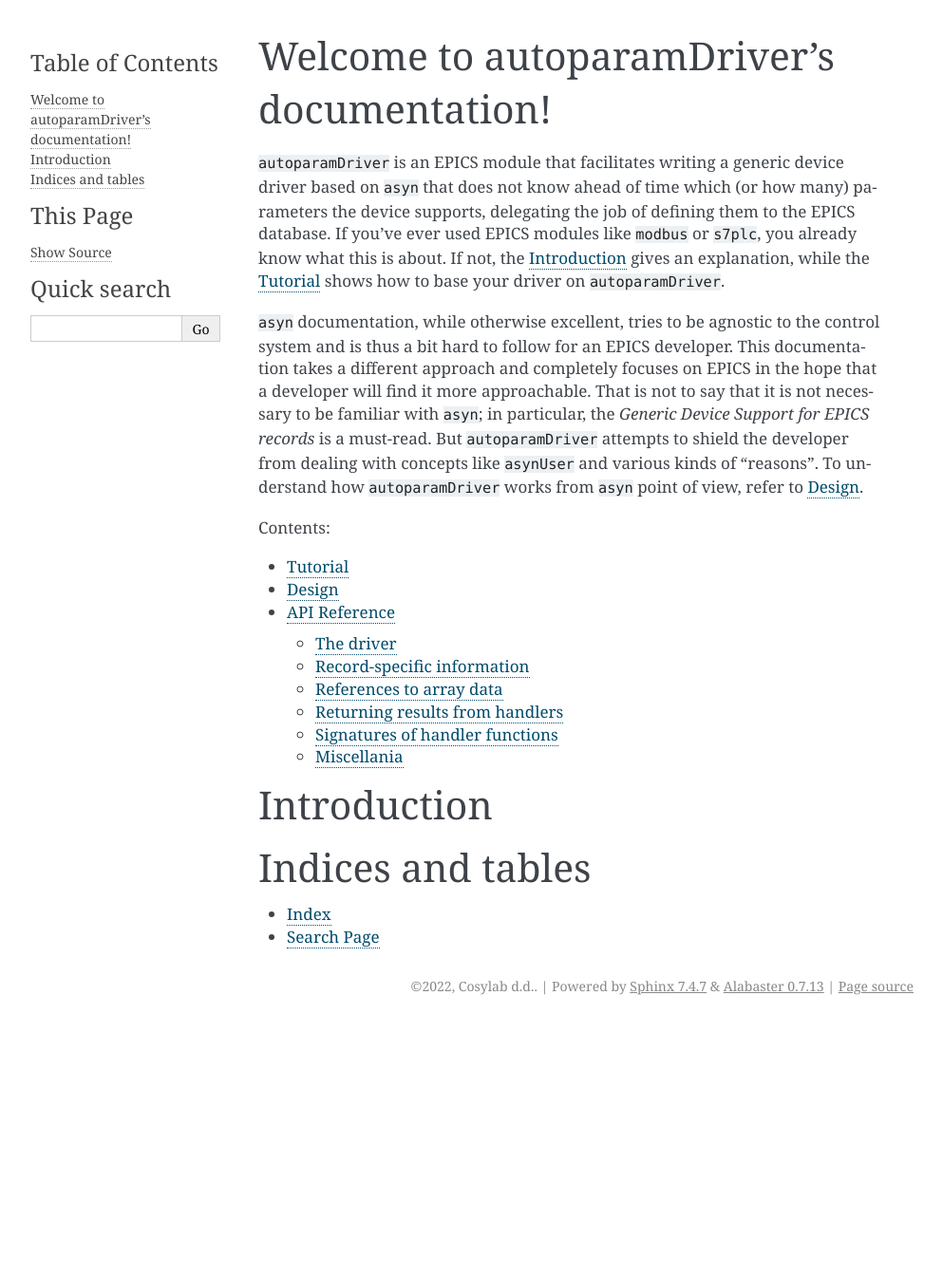
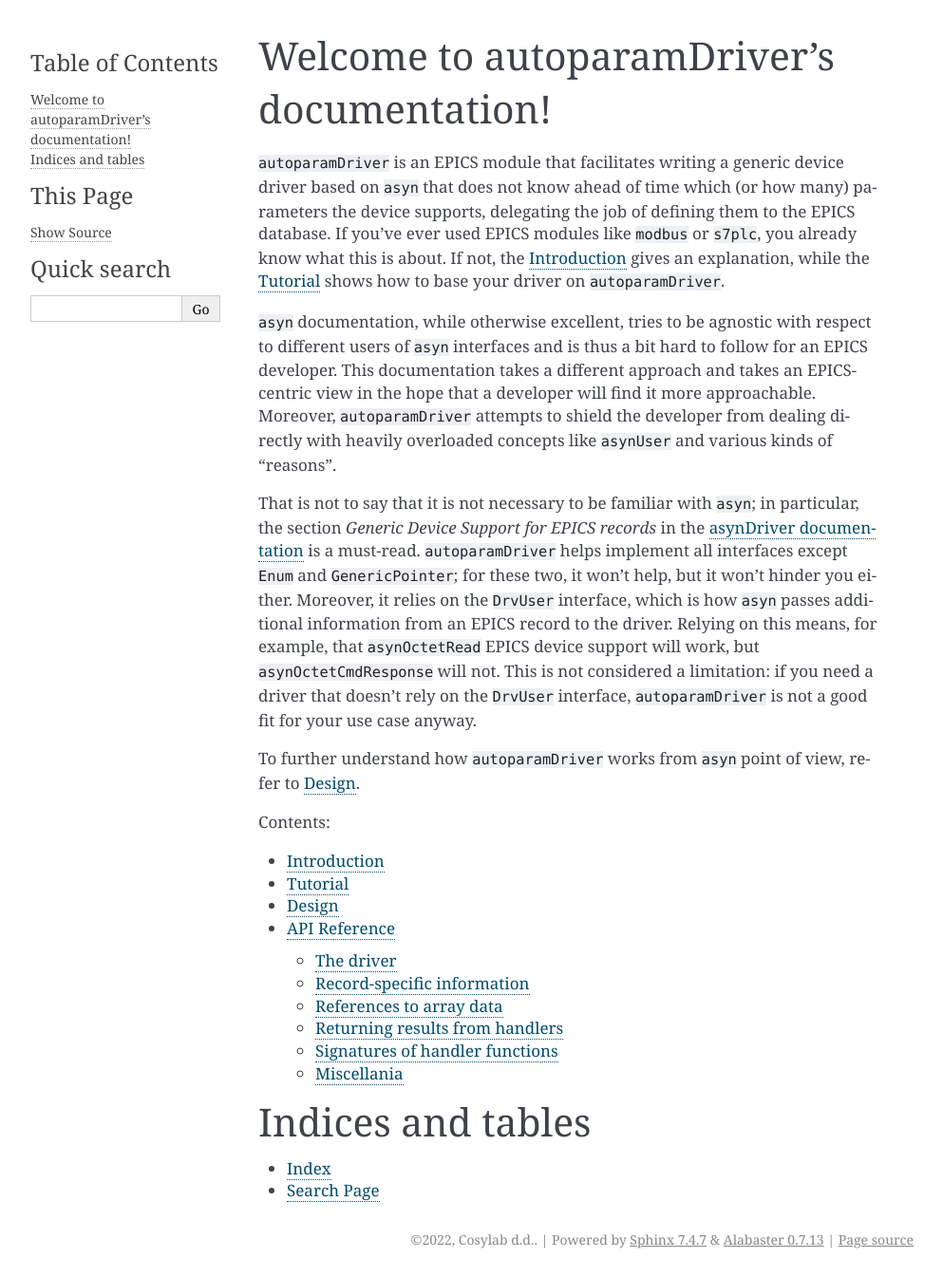
Before and after one commit to Cosylab/autoparamDriver, a Sphinx documentation site: the page built from docs/source/index.rst, in a window 1280 px wide. Shown: the whole page at 95% size, without its empty margins (148-1141 px from the left). Built offline with Sphinx 7.4.7, drawn with Linux system fonts in a browser that asks for light colours; the version number could not be read and is left out; before the commit the page ends 1078 px from its top, so only the background shows below that.

Commit message:
Expand the front page

```diff
--- a/docs/source/index.rst
+++ b/docs/source/index.rst
@@ -9,32 +9,43 @@ Welcome to autoparamDriver's documentation!
 driver based on ``asyn`` that does not know ahead of time which (or how many)
 parameters the device supports, delegating the job of defining them to the EPICS
 database. If you've ever used EPICS modules like ``modbus`` or ``s7plc``, you
-already know what this is about. If not, the :ref:`Introduction<introduction>`
+already know what this is about. If not, the :doc:`introduction`
 gives an explanation, while the :doc:`tutorial` shows how to base your driver on
 ``autoparamDriver``.
 
-``asyn`` documentation, while otherwise excellent, tries to be agnostic to the
-control system and is thus a bit hard to follow for an EPICS developer. This
-documentation takes a different approach and completely focuses on EPICS in the
-hope that a developer will find it more approachable. That is not to say that it
-is not necessary to be familiar with ``asyn``; in particular, the *Generic
-Device Support for EPICS records* is a must-read. But ``autoparamDriver``
-attempts to shield the developer from dealing with concepts like ``asynUser``
-and various kinds of "reasons". To understand how ``autoparamDriver`` works from
-``asyn`` point of view, refer to :doc:`design`.
+``asyn`` documentation, while otherwise excellent, tries to be agnostic with
+respect to different users of ``asyn`` interfaces and is thus a bit hard to
+follow for an EPICS developer. This documentation takes a different approach and
+takes an EPICS-centric view in the hope that a developer will find it more
+approachable. Moreover, ``autoparamDriver`` attempts to shield the developer
+from dealing directly with heavily overloaded concepts like ``asynUser`` and
+various kinds of "reasons".
+
+That is not to say that it is not necessary to be familiar with ``asyn``; in
+particular, the section *Generic Device Support for EPICS records* in the
+`asynDriver documentation`_ is a must-read. ``autoparamDriver`` helps implement
+all interfaces except ``Enum`` and ``GenericPointer``; for these two, it won't
+help, but it won't hinder you either. Moreover, it relies on the ``DrvUser``
+interface, which is how ``asyn`` passes additional information from an EPICS
+record to the driver. Relying on this means, for example, that ``asynOctetRead``
+EPICS device support will work, but ``asynOctetCmdResponse`` will not. This is
+not considered a limitation: if you need a driver that doesn't rely on the
+``DrvUser`` interface, ``autoparamDriver`` is not a good fit for your use case
+anyway.
+
+To further understand how ``autoparamDriver`` works from ``asyn`` point of view,
+refer to :doc:`design`.
+
+.. _asynDriver documentation: https://epics.anl.gov/modules/soft/asyn/R4-38/asynDriver.html#genericEpicsSupport
 
 .. toctree::
+   introduction
    tutorial
    design
    reference
    :maxdepth: 2
    :caption: Contents:
 
-.. _introduction:
-
-Introduction
-============
-
 Indices and tables
 ==================
 
--- /dev/null
+++ b/docs/source/introduction.rst
@@ -0,0 +1,2 @@
+Introduction
+============
```
